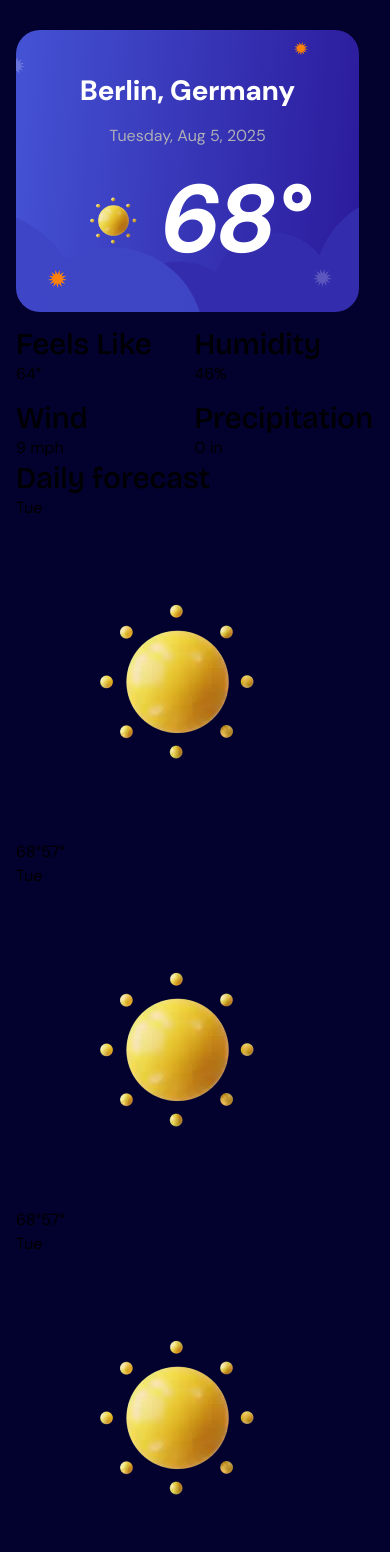
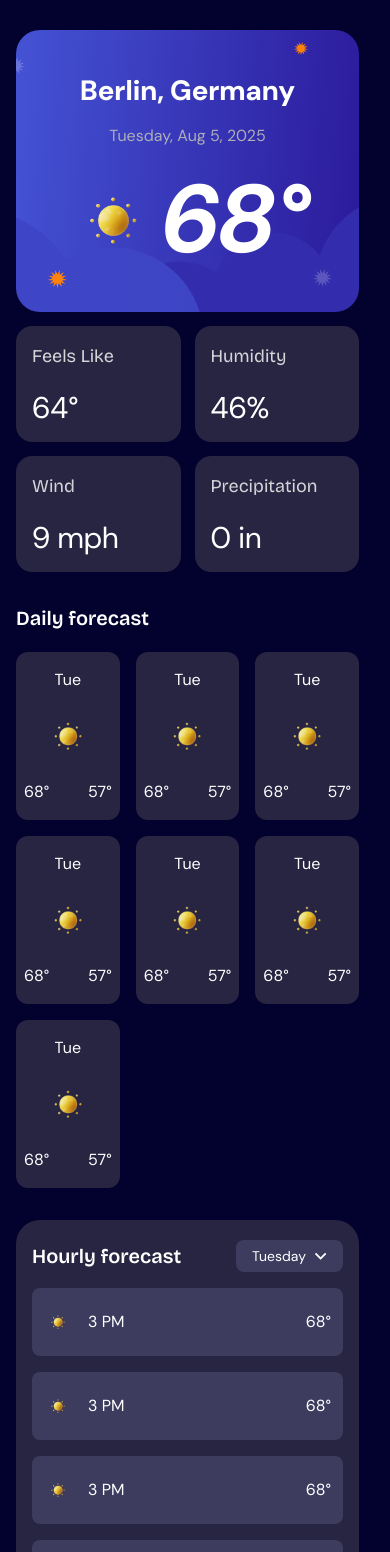
Before and after one commit to madegilangaditya/weather-app-main, a React (Vite) app: page / in a window 390 px wide. Shown: the part 448-2000 px from the top of the page. Built offline with nearby package versions, Linux system fonts and the light colour scheme.

Commit message:
continue mobile front end html

```diff
--- a/src/App.jsx
+++ b/src/App.jsx
@@ -5,6 +5,7 @@ import iconDropdown from './assets/images/icon-dropdown.svg'
 import iconSunny from './assets/images/icon-sunny.webp'
 import iconSearch from './assets/images/icon-search.svg'
 import bgTodaySmall from './assets/images/bg-today-small.svg'
+import bgTodayLarge from './assets/images/bg-today-large.svg'
 
 function App() {
 
@@ -56,8 +57,9 @@ function App() {
       </section>
       <section className='main-content'>
         <div className="container">
-          <div className="main-weather-wrap grid gap-3.5 grid-cols-2">
+          <div className="main-weather-wrap grid gap-3.5 grid-cols-2 mb-8">
             <div className="grid-item highlighted rounded-3xl relative overflow-hidden col-span-2 px-6 py-11">
+              <img src={bgTodayLarge} alt="" className='hidden lg:block absolute w-full h-full object-cover -z-10 top-0 left-0' />
               <img src={bgTodaySmall} alt="" className='lg:hidden absolute w-full h-full object-cover -z-10 top-0 left-0' />
               <div className="content-wrap">
                 <div className="title-wrap text-center text-white mb-6">
@@ -70,142 +72,142 @@ function App() {
                 </div>
               </div>
             </div>
-            <div className="grid-item">
-              <h3>Feels Like</h3>
-              <span>64°</span>
+            <div className="grid-item p-4 rounded-2xl bg-neutral-800 text-neutral-200 flex flex-col gap-5">
+              <h3 className='text-lg font-normal'>Feels Like</h3>
+              <span className='text-3xl text-neutral-0'>64°</span>
             </div>
-            <div className="grid-item">
-              <h3>Humidity</h3>
-              <span>46%</span>
+            <div className="grid-item p-4 rounded-2xl bg-neutral-800 text-neutral-200 flex flex-col gap-5">
+              <h3 className='text-lg font-normal'>Humidity</h3>
+              <span className='text-3xl text-neutral-0'>46%</span>
             </div>
-            <div className="grid-item">
-              <h3>Wind</h3>
-              <span>9 mph</span>
+            <div className="grid-item p-4 rounded-2xl bg-neutral-800 text-neutral-200 flex flex-col gap-5">
+              <h3 className='text-lg font-normal'>Wind</h3>
+              <span className='text-3xl text-neutral-0'>9 mph</span>
             </div>
-            <div className="grid-item">
-              <h3>Precipitation</h3>
-              <span>0 in</span>
+            <div className="grid-item p-4 rounded-2xl bg-neutral-800 text-neutral-200 flex flex-col gap-5">
+              <h3 className='text-lg font-normal'>Precipitation</h3>
+              <span className='text-3xl text-neutral-0'>0 in</span>
             </div>
           </div>
-          <div className="forecast">
-            <h3>Daily forecast</h3>
-            <div className="grid-wrap">
-              <div className="forecast-item">
+          <div className="forecast mb-8">
+            <h3 className='text-white text-xl font-semibold mb-5'>Daily forecast</h3>
+            <div className="grid-wrap grid grid-cols-3 gap-4">
+              <div className="forecast-item bg-neutral-800 flex flex-col justify-between gap-4 text-center rounded-xl text-white items-center px-2 py-4">
                 <p className='day'>Tue</p>
-                <img src={iconSunny} alt="" srcset="" />
-                <div className="degree-wrap">
+                <img src={iconSunny} alt="" srcset="" className='w-14' />
+                <div className="degree-wrap flex justify-between items-center w-full">
                   <span>68°</span>
                   <span>57°</span>
                 </div>
               </div>
-              <div className="forecast-item">
+              <div className="forecast-item bg-neutral-800 flex flex-col justify-between gap-4 text-center rounded-xl text-white items-center px-2 py-4">
                 <p className='day'>Tue</p>
-                <img src={iconSunny} alt="" srcset="" />
-                <div className="degree-wrap">
+                <img src={iconSunny} alt="" srcset="" className='w-14' />
+                <div className="degree-wrap flex justify-between items-center w-full">
                   <span>68°</span>
                   <span>57°</span>
                 </div>
               </div>
-              <div className="forecast-item">
+              <div className="forecast-item bg-neutral-800 flex flex-col justify-between gap-4 text-center rounded-xl text-white items-center px-2 py-4">
                 <p className='day'>Tue</p>
-                <img src={iconSunny} alt="" srcset="" />
-                <div className="degree-wrap">
+                <img src={iconSunny} alt="" srcset="" className='w-14' />
+                <div className="degree-wrap flex justify-between items-center w-full">
                   <span>68°</span>
                   <span>57°</span>
                 </div>
               </div>
-              <div className="forecast-item">
+              <div className="forecast-item bg-neutral-800 flex flex-col justify-between gap-4 text-center rounded-xl text-white items-center px-2 py-4">
                 <p className='day'>Tue</p>
-                <img src={iconSunny} alt="" srcset="" />
-                <div className="degree-wrap">
+                <img src={iconSunny} alt="" srcset="" className='w-14' />
+                <div className="degree-wrap flex justify-between items-center w-full">
                   <span>68°</span>
                   <span>57°</span>
                 </div>
               </div>
-              <div className="forecast-item">
+              <div className="forecast-item bg-neutral-800 flex flex-col justify-between gap-4 text-center rounded-xl text-white items-center px-2 py-4">
                 <p className='day'>Tue</p>
-                <img src={iconSunny} alt="" srcset="" />
-                <div className="degree-wrap">
+                <img src={iconSunny} alt="" srcset="" className='w-14' />
+                <div className="degree-wrap flex justify-between items-center w-full">
                   <span>68°</span>
                   <span>57°</span>
                 </div>
               </div>
-              <div className="forecast-item">
+              <div className="forecast-item bg-neutral-800 flex flex-col justify-between gap-4 text-center rounded-xl text-white items-center px-2 py-4">
                 <p className='day'>Tue</p>
-                <img src={iconSunny} alt="" srcset="" />
-                <div className="degree-wrap">
+                <img src={iconSunny} alt="" srcset="" className='w-14' />
+                <div className="degree-wrap flex justify-between items-center w-full">
                   <span>68°</span>
                   <span>57°</span>
                 </div>
               </div>
-              <div className="forecast-item">
+              <div className="forecast-item bg-neutral-800 flex flex-col justify-between gap-4 text-center rounded-xl text-white items-center px-2 py-4">
                 <p className='day'>Tue</p>
-                <img src={iconSunny} alt="" srcset="" />
-                <div className="degree-wrap">
+                <img src={iconSunny} alt="" srcset="" className='w-14' />
+                <div className="degree-wrap flex justify-between items-center w-full">
                   <span>68°</span>
                   <span>57°</span>
                 </div>
               </div>
             </div>
           </div>
-          <div className="hourly-forecast">
-            <div className="title-wrap">
-              <h3>Hourly forecast</h3>
-              <div className="day">Tuesday</div>
+          <div className="hourly-forecast bg-neutral-800 rounded-3xl px-4 py-5 mb-8">
+            <div className="title-wrap text-white flex justify-between items-center mb-4">
+              <h3 className='text-xl font-semibold'>Hourly forecast</h3>
+              <div className="day flex justify-between items-center gap-2 rounded-lg bg-neutral-700 px-4 py-1.5 text-sm">Tuesday <img src={iconDropdown} alt="" srcset="" /></div>
             </div>
-            <div className="hourly-weather">
-              <div className="weather-item">
-                <div className="time-wrap">
-                  <img src={iconSunny} alt="" srcset="" />
+            <div className="hourly-weather flex flex-col gap-4">
+              <div className="weather-item bg-neutral-700 rounded-lg flex items-center justify-between px-3 py-5 text-white">
+                <div className="time-wrap flex gap-4 items-center">
+                  <img src={iconSunny} alt="" srcset="" className='w-7'/>
                   <span>3 PM</span>
                 </div>
                 <div className="degree">68°</div>
               </div>
-              <div className="weather-item">
-                <div className="time-wrap">
-                  <img src={iconSunny} alt="" srcset="" />
+              <div className="weather-item bg-neutral-700 rounded-lg flex items-center justify-between px-3 py-5 text-white">
+                <div className="time-wrap flex gap-4 items-center">
+                  <img src={iconSunny} alt="" srcset="" className='w-7' />
                   <span>3 PM</span>
                 </div>
                 <div className="degree">68°</div>
               </div>
-              <div className="weather-item">
-                <div className="time-wrap">
-                  <img src={iconSunny} alt="" srcset="" />
+              <div className="weather-item bg-neutral-700 rounded-lg flex items-center justify-between px-3 py-5 text-white">
+                <div className="time-wrap flex gap-4 items-center">
+                  <img src={iconSunny} alt="" srcset="" className='w-7' />
                   <span>3 PM</span>
                 </div>
                 <div className="degree">68°</div>
               </div>
-              <div className="weather-item">
-                <div className="time-wrap">
-                  <img src={iconSunny} alt="" srcset="" />
+              <div className="weather-item bg-neutral-700 rounded-lg flex items-center justify-between px-3 py-5 text-white">
+                <div className="time-wrap flex gap-4 items-center">
+                  <img src={iconSunny} alt="" srcset="" className='w-7' />
                   <span>3 PM</span>
                 </div>
                 <div className="degree">68°</div>
               </div>
-              <div className="weather-item">
-                <div className="time-wrap">
-                  <img src={iconSunny} alt="" srcset="" />
+              <div className="weather-item bg-neutral-700 rounded-lg flex items-center justify-between px-3 py-5 text-white">
+                <div className="time-wrap flex gap-4 items-center">
+                  <img src={iconSunny} alt="" srcset="" className='w-7' />
                   <span>3 PM</span>
                 </div>
                 <div className="degree">68°</div>
               </div>
-              <div className="weather-item">
-                <div className="time-wrap">
-                  <img src={iconSunny} alt="" srcset="" />
+              <div className="weather-item bg-neutral-700 rounded-lg flex items-center justify-between px-3 py-5 text-white">
+                <div className="time-wrap flex gap-4 items-center">
+                  <img src={iconSunny} alt="" srcset="" className='w-7' />
                   <span>3 PM</span>
                 </div>
                 <div className="degree">68°</div>
               </div>
-              <div className="weather-item">
-                <div className="time-wrap">
-                  <img src={iconSunny} alt="" srcset="" />
+              <div className="weather-item bg-neutral-700 rounded-lg flex items-center justify-between px-3 py-5 text-white">
+                <div className="time-wrap flex gap-4 items-center">
+                  <img src={iconSunny} alt="" srcset="" className='w-7' />
                   <span>3 PM</span>
                 </div>
                 <div className="degree">68°</div>
               </div>
-              <div className="weather-item">
-                <div className="time-wrap">
-                  <img src={iconSunny} alt="" srcset="" />
+              <div className="weather-item bg-neutral-700 rounded-lg flex items-center justify-between px-3 py-5 text-white">
+                <div className="time-wrap flex gap-4 items-center">
+                  <img src={iconSunny} alt="" srcset="" className='w-7' />
                   <span>3 PM</span>
                 </div>
                 <div className="degree">68°</div>
```
